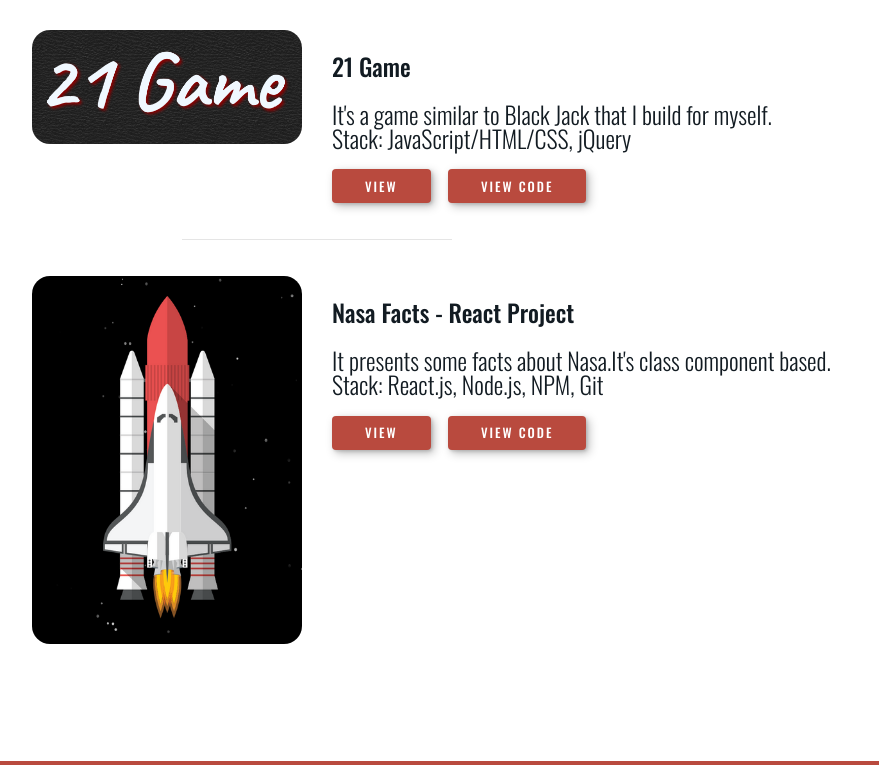
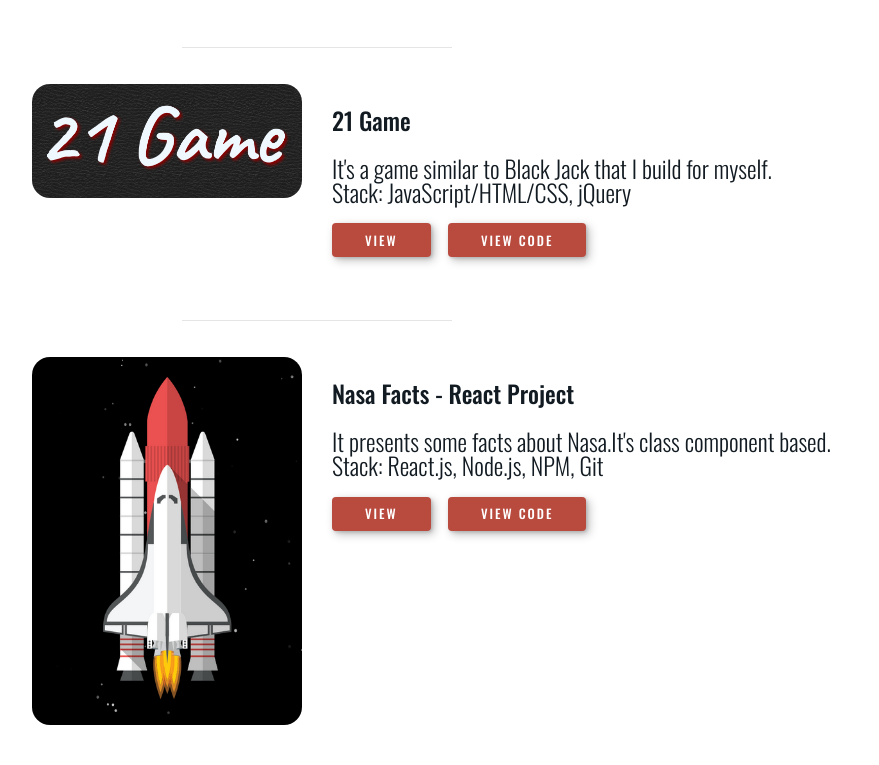
Before and after one commit to AnaCarolina86/portifolioAnaCarolinaMendes, a website: page index.html in a window 1280 px wide. Shown: the part 1544-2309 px from the top of the page, without its empty margins (323-1202 px from the left). Drawn offline with nearby package versions, Linux system fonts and the light colour scheme.

Commit message:
update styles, add more margin-bottom between the projects

```diff
--- a/css/styles.css
+++ b/css/styles.css
@@ -188,7 +188,7 @@ h3{ font-family: var(--ff-secundary); }
     margin-bottom: 1.5em;
 }
 
-.my-project{ margin: 2em auto 2em auto; }
+.my-project{ margin: 2em auto 3.5em auto; }
 
 .project-image{
     position: relative;
```
